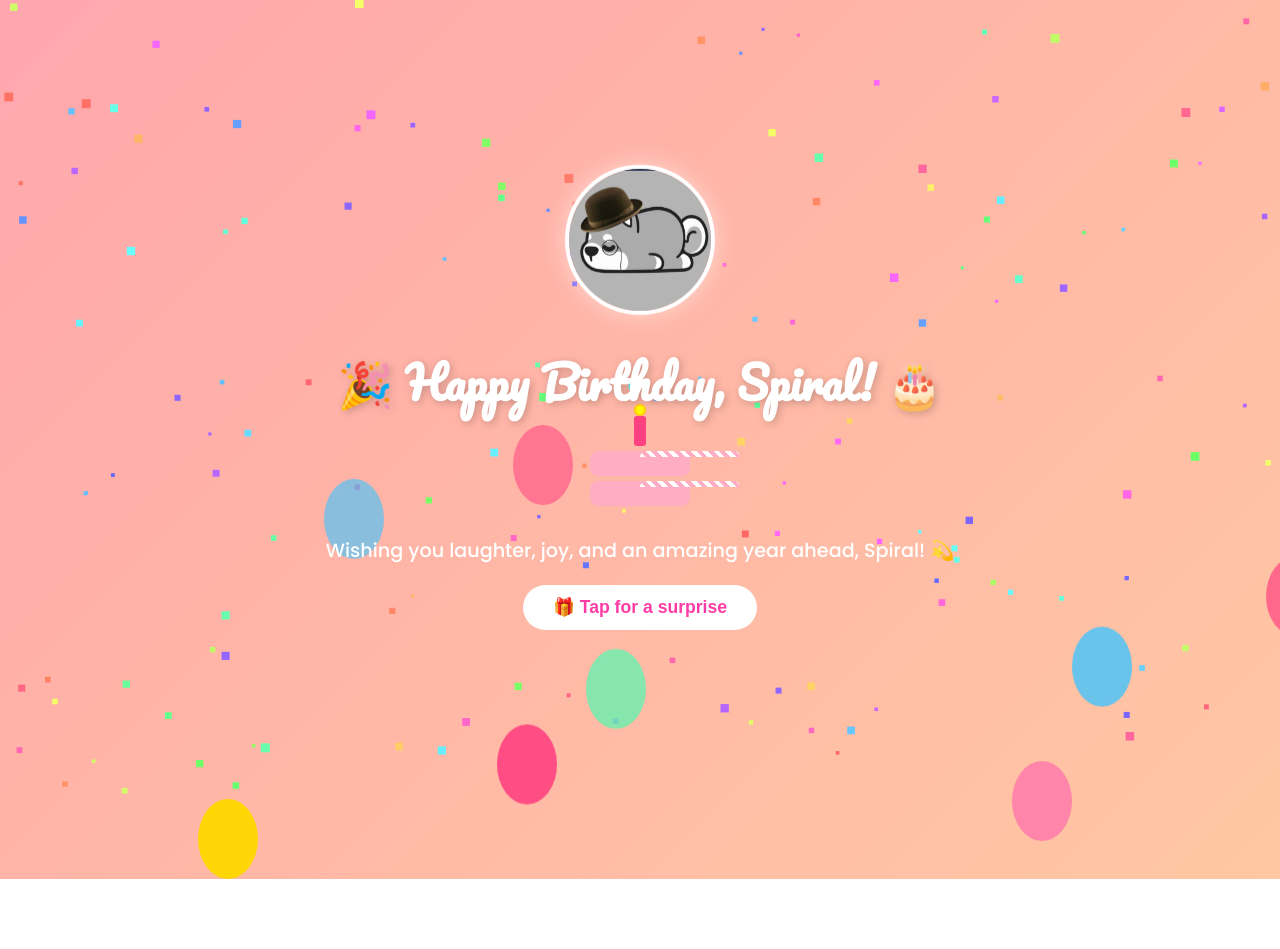
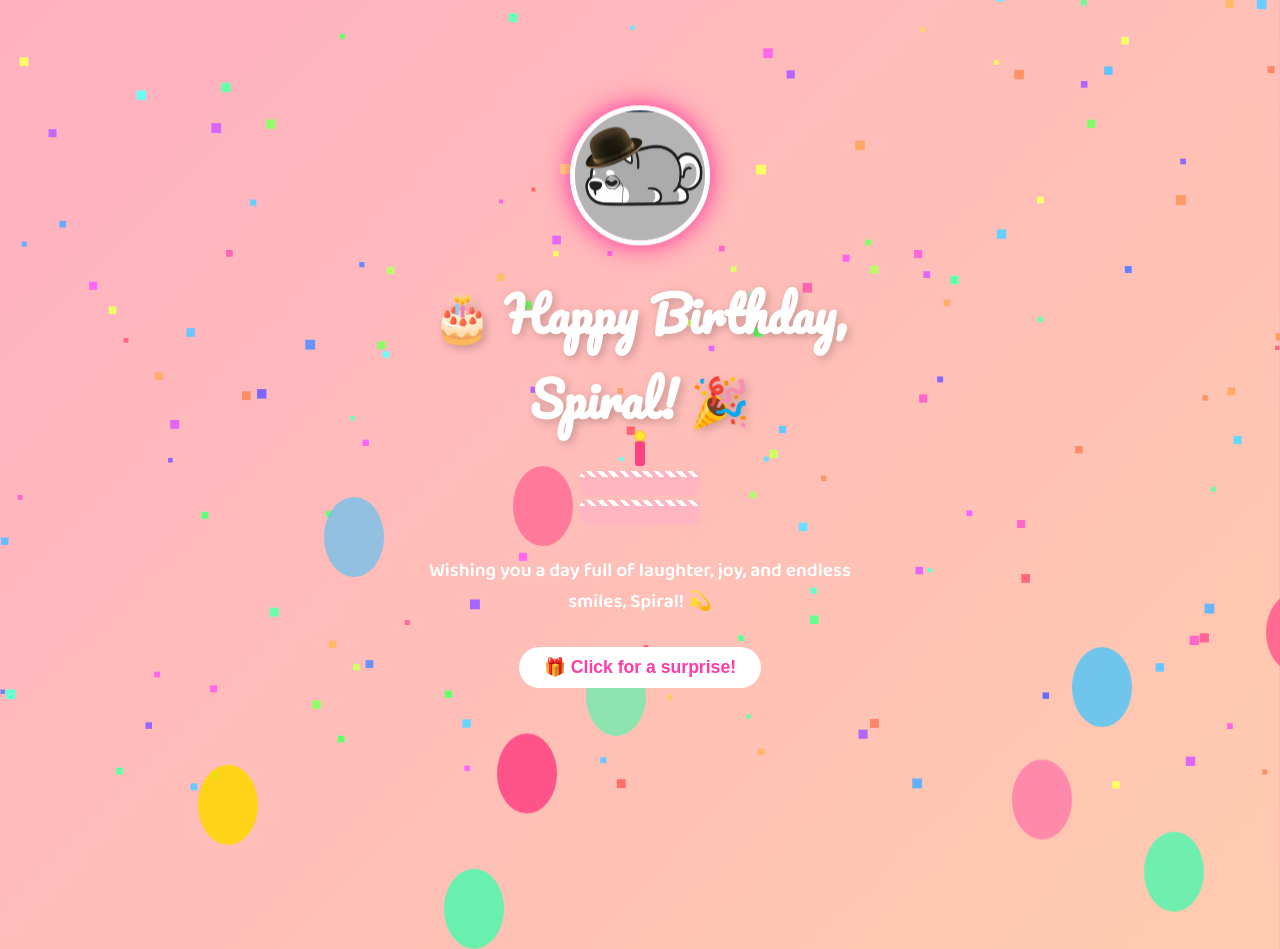
Before and after one commit to ItsAdi1982/spiral-s-birthday, a plain HTML site: page index.html in a window 1280 px wide. Shown: the top 949 px of the page. Before the commit the page ends 879 px from the top, so only its background shows below. Drawn offline with Linux system fonts and the light colour scheme.

Commit message:
Update index.html

```diff
--- a/index.html
+++ b/index.html
@@ -5,72 +5,115 @@
 <meta name="viewport" content="width=device-width, initial-scale=1.0" />
 <title>🎉 Happy Birthday Spiral!</title>
 
-<!-- Fonts -->
-<link href="https://fonts.googleapis.com/css2?family=Pacifico&family=Poppins:wght@500&display=swap" rel="stylesheet">
+<!-- Fun Fonts -->
+<link href="https://fonts.googleapis.com/css2?family=Pacifico&family=Baloo+2:wght@600&display=swap" rel="stylesheet">
 
 <style>
-  * { box-sizing: border-box; margin: 0; padding: 0; }
+  * { box-sizing: border-box; }
   body {
+    margin: 0;
+    overflow: hidden;
+    font-family: 'Baloo 2', cursive;
+    color: #fff;
+    text-align: center;
+    background: linear-gradient(135deg, #ff8ae2, #ffa6c9, #ffd8a6);
+    background-size: 400% 400%;
+    animation: gradientShift 10s ease infinite;
     height: 100vh;
-    width: 100vw;
-    overflow: hidden;
-    background: linear-gradient(135deg, #ff82c3, #ffb3a7, #ffe29f);
-    background-size: 300% 300%;
-    animation: gradientMove 8s ease infinite;
     display: flex;
+    flex-direction: column;
     align-items: center;
     justify-content: center;
-    flex-direction: column;
-    text-align: center;
-    font-family: 'Poppins', sans-serif;
-    color: white;
   }
 
-  @keyframes gradientMove {
+  @keyframes gradientShift {
     0% { background-position: 0% 50%; }
     50% { background-position: 100% 50%; }
     100% { background-position: 0% 50%; }
   }
 
+  .content {
+    z-index: 2;
+    position: relative;
+    max-width: 500px;
+    padding: 20px;
+  }
+
+  h1 {
+    font-family: 'Pacifico', cursive;
+    font-size: 3rem;
+    margin: 10px 0;
+    text-shadow: 3px 3px 10px rgba(0,0,0,0.2);
+  }
+
+  p {
+    font-size: 1.2rem;
+    margin: 10px 0;
+  }
+
+  button {
+    margin-top: 20px;
+    padding: 10px 25px;
+    border: none;
+    border-radius: 30px;
+    background-color: #fff;
+    color: #ff3ca6;
+    font-weight: bold;
+    font-size: 1.1rem;
+    cursor: pointer;
+    transition: transform 0.2s;
+  }
+
+  button:hover {
+    transform: scale(1.1);
+  }
+
+  #surprise {
+    margin-top: 20px;
+    display: none;
+    font-size: 1.3rem;
+    animation: fadeIn 0.5s ease;
+  }
+
+  @keyframes fadeIn {
+    from { opacity: 0; transform: scale(0.8); }
+    to { opacity: 1; transform: scale(1); }
+  }
+
+  /* Avatar */
   .avatar {
-    width: 150px;
-    height: 150px;
+    width: 140px;
+    height: 140px;
     border-radius: 50%;
-    border: 4px solid white;
-    box-shadow: 0 0 25px rgba(255,255,255,0.5);
+    border: 5px solid #fff;
+    box-shadow: 0 0 20px #ff69b4;
+    animation: glow 2s infinite alternate, float 3s ease-in-out infinite;
     object-fit: cover;
-    animation: float 3s ease-in-out infinite;
+  }
+
+  @keyframes glow {
+    from { box-shadow: 0 0 15px #ff69b4; }
+    to { box-shadow: 0 0 30px #ff1493; }
   }
 
   @keyframes float {
     0%, 100% { transform: translateY(0); }
-    50% { transform: translateY(-8px); }
+    50% { transform: translateY(-10px); }
   }
 
-  h1 {
-    font-family: 'Pacifico', cursive;
-    font-size: 2.8rem;
-    margin-top: 15px;
-    text-shadow: 2px 2px 8px rgba(0,0,0,0.2);
-  }
-
-  p {
-    font-size: 1.2rem;
-    margin: 10px 0 20px;
-  }
-
+  /* Cake */
   .cake {
+    width: 120px;
+    margin: 30px auto;
     position: relative;
-    width: 100px;
-    margin: 30px auto;
   }
 
   .layer {
     width: 100%;
     height: 25px;
-    background: #ffadc2;
+    background: #ffb6c1;
     border-radius: 8px;
-    margin-top: 5px;
+    margin-top: 4px;
     position: relative;
   }
 
@@ -78,32 +121,33 @@
     content: "";
     position: absolute;
     top: 0;
+    left: 0;
     width: 100%;
     height: 6px;
-    background: repeating-linear-gradient(45deg, #fff, #fff 4px, #ffadc2 4px, #ffadc2 8px);
+    background: repeating-linear-gradient(45deg, #fff, #fff 4px, #ffb6c1 4px, #ffb6c1 8px);
     border-radius: 8px 8px 0 0;
   }
 
   .candle {
+    width: 10px;
+    height: 25px;
+    background: #ff4081;
+    border-radius: 3px;
     position: absolute;
-    top: -35px;
+    top: -30px;
     left: 50%;
     transform: translateX(-50%);
-    width: 12px;
-    height: 30px;
-    background: #ff4081;
-    border-radius: 3px;
   }
 
   .flame {
+    width: 10px;
+    height: 10px;
+    background: radial-gradient(circle, #fff700 40%, #ff9300 90%);
+    border-radius: 50%;
     position: absolute;
-    top: -12px;
+    top: -10px;
     left: 0;
-    width: 12px;
-    height: 12px;
-    border-radius: 50%;
-    background: radial-gradient(circle, #fff700 40%, #ff9300 90%);
-    animation: flicker 0.25s infinite alternate;
+    animation: flicker 0.3s infinite alternate;
   }
 
   @keyframes flicker {
@@ -111,43 +155,15 @@
     to { transform: scale(1.2); opacity: 0.7; }
   }
 
-  button {
-    background: white;
-    color: #ff3ca6;
-    border: none;
-    padding: 12px 30px;
-    font-size: 1.1rem;
-    border-radius: 25px;
-    font-weight: bold;
-    cursor: pointer;
-    transition: 0.3s;
-  }
-
-  button:hover {
-    transform: scale(1.1);
-  }
-
-  #surprise {
-    display: none;
-    margin-top: 20px;
-    font-size: 1.3rem;
-    animation: fadeIn 0.5s ease;
-  }
-
-  @keyframes fadeIn {
-    from { opacity: 0; transform: scale(0.9); }
-    to { opacity: 1; transform: scale(1); }
-  }
-
   /* Balloons */
   .balloon {
     position: absolute;
-    bottom: -100px;
+    bottom: -150px;
     width: 60px;
     height: 80px;
     border-radius: 50%;
     opacity: 0.8;
-    animation: floatUp 9s linear infinite;
+    animation: floatUp 10s linear infinite;
   }
 
   @keyframes floatUp {
@@ -155,24 +171,22 @@
     100% { transform: translateY(-110vh); opacity: 0; }
   }
 
-  canvas {
+  #confetti-canvas {
     position: fixed;
     top: 0; left: 0;
     width: 100%; height: 100%;
     pointer-events: none;
     z-index: 0;
   }
-
-  .content { z-index: 2; position: relative; }
 </style>
 </head>
 <body>
-  <canvas id="confetti"></canvas>
+  <canvas id="confetti-canvas"></canvas>
   <div id="balloon-container"></div>
 
   <div class="content">
-    <img src="avatar.png" class="avatar" alt="Spiral Avatar">
-    <h1>🎉 Happy Birthday, Spiral! 🎂</h1>
+    <img class="avatar" src="avatar.png" alt="Spiral Avatar">
+    <h1>🎂 Happy Birthday, Spiral! 🎉</h1>
 
     <div class="cake">
       <div class="candle"><div class="flame"></div></div>
@@ -180,22 +194,22 @@
       <div class="layer"></div>
     </div>
 
-    <p>Wishing you laughter, joy, and an amazing year ahead, Spiral! 💫</p>
-    <button id="surpriseBtn">🎁 Tap for a surprise</button>
-    <div id="surprise">🎊 You’re the best, Spiral! Have an unforgettable day! 🎊</div>
+    <p>Wishing you a day full of laughter, joy, and endless smiles, Spiral! 💫</p>
+    <button id="surpriseBtn">🎁 Click for a surprise!</button>
+    <div id="surprise">🎊 You’re awesome, Spiral — enjoy your special day! 🎊</div>
   </div>
 
   <script>
-  // Surprise message toggle
+    // Surprise toggle
     document.getElementById("surpriseBtn").addEventListener("click", () => {
       const s = document.getElementById("surprise");
       s.style.display = s.style.display === "block" ? "none" : "block";
     });
 
     // Confetti
-  const canvas = document.getElementById("confetti");
+    const canvas = document.getElementById("confetti-canvas");
     const ctx = canvas.getContext("2d");
-  let pieces = [];
+    let confettis = [];
     function resize() {
       canvas.width = window.innerWidth;
       canvas.height = window.innerHeight;
@@ -203,41 +217,42 @@
     window.addEventListener("resize", resize);
     resize();
 
-  for (let i = 0; i < 150; i++) {
-    pieces.push({
-      x: Math.random() * canvas.width,
-      y: Math.random() * canvas.height,
-      size: Math.random() * 6 + 3,
-      speed: Math.random() * 3 + 2,
-      color: `hsl(${Math.random() * 360}, 100%, 70%)`
-    });
+    function Confetti() {
+      this.x = Math.random() * canvas.width;
+      this.y = Math.random() * canvas.height - canvas.height;
+      this.size = Math.random() * 6 + 4;
+      this.speed = Math.random() * 3 + 2;
+      this.color = `hsl(${Math.random() * 360}, 100%, 70%)`;
     }
 
-  function confettiAnim() {
+    function update() {
       ctx.clearRect(0, 0, canvas.width, canvas.height);
-    pieces.forEach(p => {
-      p.y += p.speed;
-      if (p.y > canvas.height) p.y = -10;
-      ctx.fillStyle = p.color;
-      ctx.fillRect(p.x, p.y, p.size, p.size);
+      confettis.forEach(c => {
+        c.y += c.speed;
+        if (c.y > canvas.height) c.y = -10;
+        ctx.fillStyle = c.color;
+        ctx.fillRect(c.x, c.y, c.size, c.size);
       });
-    requestAnimationFrame(confettiAnim);
+      requestAnimationFrame(update);
     }
-  confettiAnim();
+
+    for (let i = 0; i < 150; i++) confettis.push(new Confetti());
+    update();
 
     // Balloons
     const colors = ["#ff4081", "#ffd700", "#40c4ff", "#69f0ae", "#ff80ab"];
     const container = document.getElementById("balloon-container");
     function createBalloon() {
       const b = document.createElement("div");
-    b.className = "balloon";
-    b.style.background = colors[Math.floor(Math.random() * colors.length)];
+      b.classList.add("balloon");
+      const color = colors[Math.floor(Math.random() * colors.length)];
+      b.style.background = color;
       b.style.left = Math.random() * 100 + "vw";
       b.style.animationDuration = 8 + Math.random() * 5 + "s";
       container.appendChild(b);
       setTimeout(() => b.remove(), 12000);
     }
-  setInterval(createBalloon, 600);
+    setInterval(createBalloon, 500);
   </script>
 </body>
 </html>
```
Lines whose indentation alone changed are shown as unchanged.
